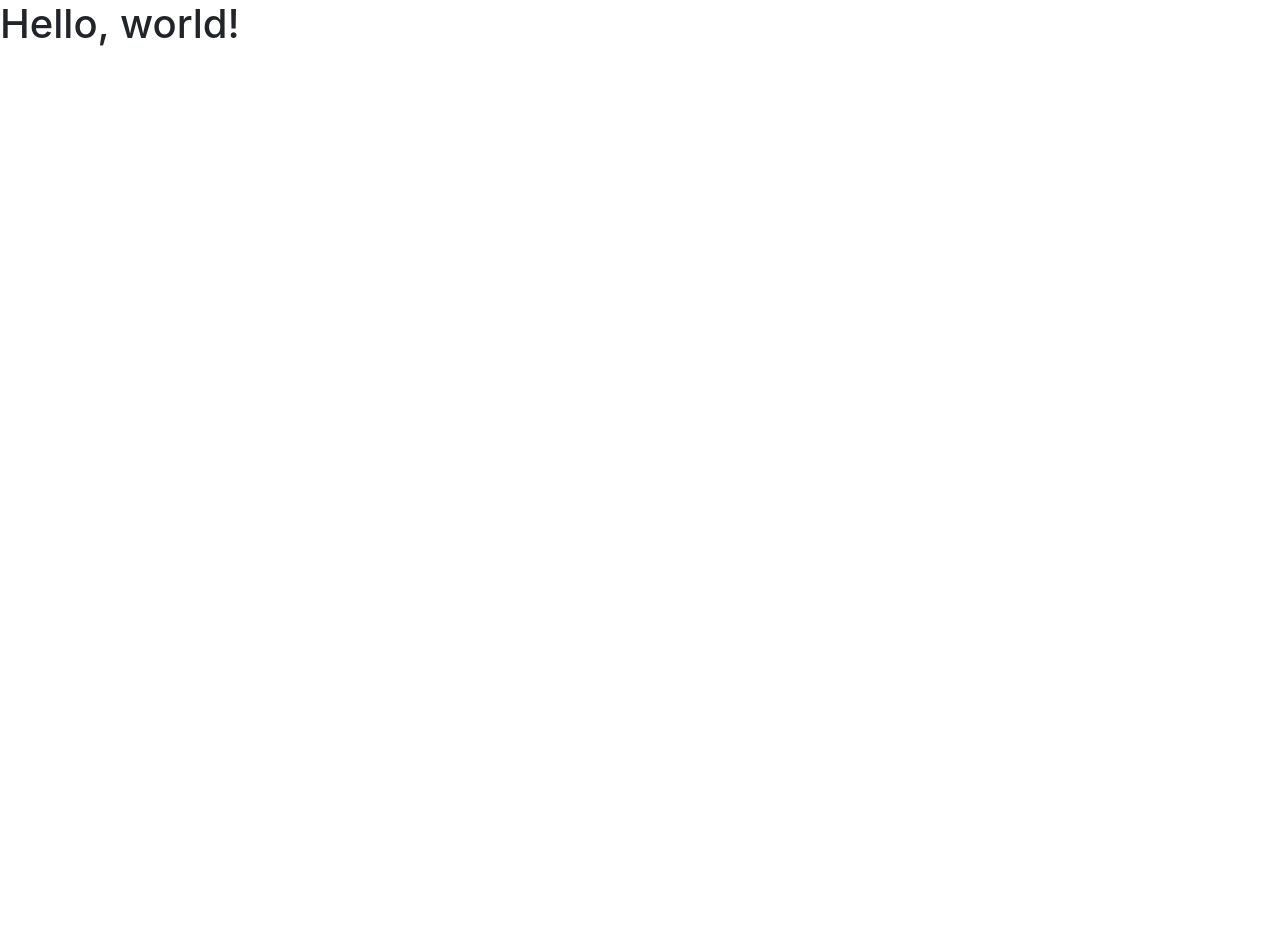
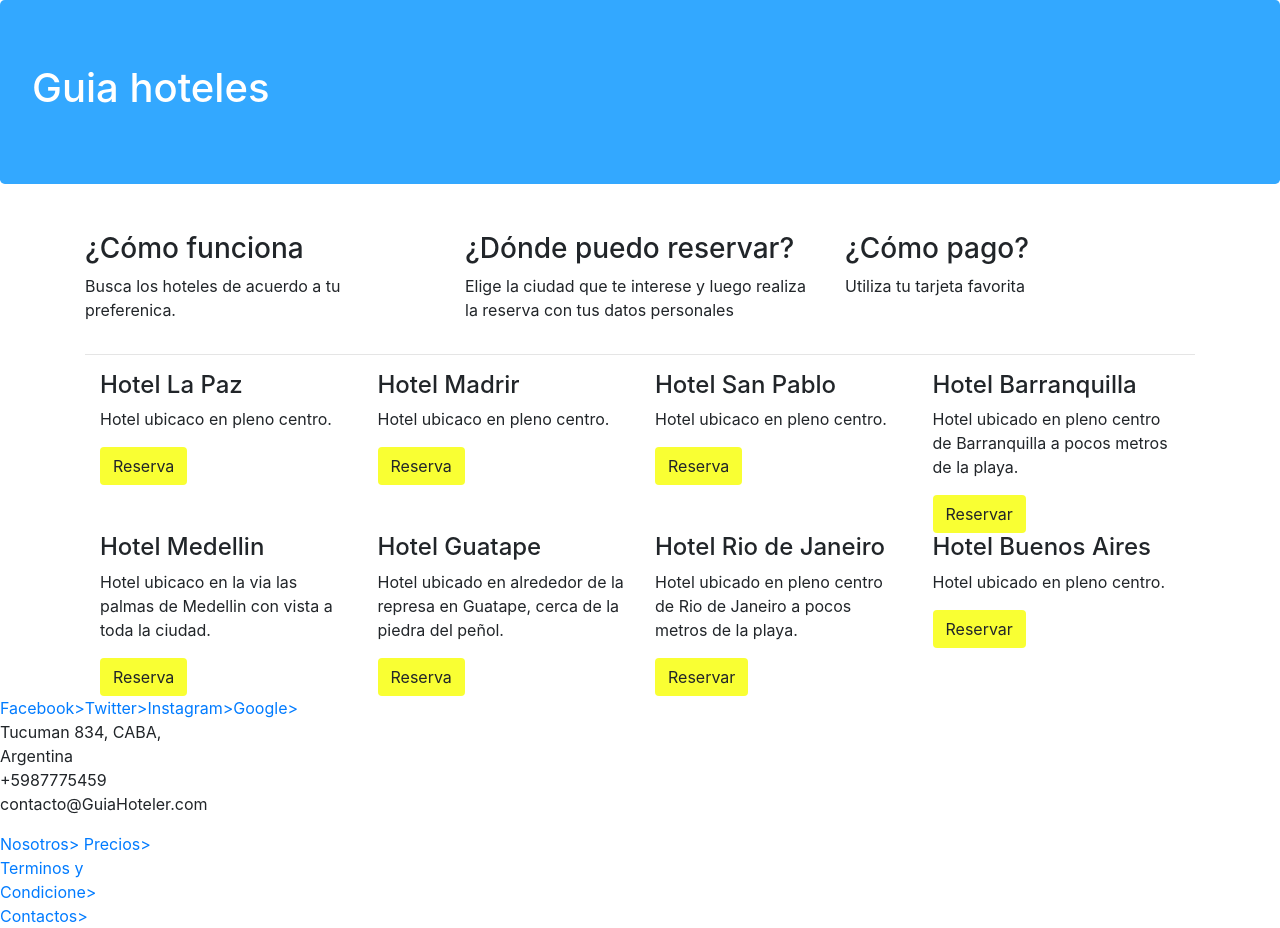
Before and after one commit to FranklinZ12/FirstWeb-with-Bootstrap, a website: page index.html in a window 1280 px wide. Before the commit the page ends 800 px from the top, so only its background shows below. Drawn offline with nearby package versions, Linux system fonts and the light colour scheme.

Commit message:
Actualizacion de la pagina con contnidos y archivo.css

```diff
--- /dev/null
+++ b/css/Main.css
@@ -0,0 +1,15 @@
+.jumbotron{
+	background-color: rgb(51, 168, 255);
+	color:white;
+}
+
+.btn{
+	background-color: rgb(249, 255, 51);
+}
+
+.footer{
+	padding: 10px 10px 0 10px;
+	background-color: yellow;
+	margin-bottom: 0px;
+
+}
--- a/index.html
+++ b/index.html
@@ -2,16 +2,112 @@
 <html lang="en">
   <head>
     <!-- Required meta tags -->
-    <meta charset="utf-8">
-    <meta name="viewport" content="width=device-width, initial-scale=1, shrink-to-fit=no">
+    <meta charset = "utf-8">
+    <meta name = "viewport" content="width=device-width, initial-scale=1, shrink-to-fit=no">
 
     <!-- Bootstrap CSS -->
-    <link rel="stylesheet" href="node_modules/bootstrap/dist/CSS/bootstrap.min.CSS">
+    <link rel = "stylesheet" href="node_modules/bootstrap/dist/CSS/bootstrap.min.CSS">
+    <link rel = "stylesheet" href="css/Main.css">
 
-    <title>Hello, world!</title>
+    <title>Hoteles</title>
   </head>
   <body>
-    <h1>Hello, world!</h1>
+    <div class = "jumbotron">
+        <h1>Guia hoteles</h1>
+    </div>
+    <div class="container">
+        <div class="row">
+            <div class="col-sm-4">
+                <p>
+                    <h3>¿Cómo funciona</h3>
+                    <p>Busca los hoteles de acuerdo a tu preferenica.</p>
+                </p>
+            </div>
+            <div class="col-sm-4">
+                <p>
+                    <h3> ¿Dónde puedo reservar?</h3>
+                    <p> Elige la ciudad que te interese y luego realiza la reserva con tus datos personales</p>
+                </p>
+            </div>
+            <div class="col-sm-4">
+                <p>
+                    <h3> ¿Cómo pago?</h3>
+                    <p> Utiliza tu tarjeta favorita</p>
+                </p>
+            </div>
+        </div>
+        <hr>
+
+        <div class="d-flex flex-wrap flex-wrap-reverse">
+            <div class="col-sm-3">
+                <h4> Hotel Medellin</h4>
+                <p> Hotel ubicaco en la via las palmas de Medellin con vista a toda la ciudad.</p>
+                <button class="btn"> Reserva</button>
+            </div>
+            <div class="col-sm-3">
+                <h4> Hotel Guatape</h4>
+                <p> Hotel ubicado en alrededor de la represa en Guatape, cerca de la piedra del peñol.</p>
+                <button class="btn"> Reserva</button>
+            </div>
+            <div class="col-sm-3">
+                <h4> Hotel Rio de Janeiro</h4>
+                <p> Hotel ubicado en pleno centro de Rio de Janeiro a pocos metros de la playa.</p>
+                <button class="btn"> Reservar</button>
+            </div>
+            <div class="col-sm-3">
+                <h4> Hotel Buenos Aires</h4>
+                <p> Hotel ubicado en pleno centro.</p>
+                <button class="btn"> Reservar</button>
+            </div>
+            <div class="col-sm-3">
+                <h4> Hotel La Paz</h4>
+                <p> Hotel ubicaco en pleno centro.</p>
+                <button class="btn"> Reserva</button>
+            </div>
+            <div class="col-sm-3">
+                <h4> Hotel Madrir</h4>
+                <p> Hotel ubicaco en pleno centro.</p>
+                <button class="btn"> Reserva</button>
+            </div>
+            <div class="col-sm-3">
+                <h4> Hotel San Pablo</h4>
+                <p> Hotel ubicaco en pleno centro.</p>
+                <button class="btn"> Reserva</button>
+            </div>
+             <div class="col-sm-3">
+                <h4> Hotel Barranquilla</h4>
+                <p> Hotel ubicado en pleno centro de Barranquilla a pocos metros de la playa.</p>
+                <button class="btn"> Reservar</button>
+            </div>
+        </div>
+    </div>
+
+    <div class="row">
+        <footer>
+            <div class="col-sm-4 d-flex flex-columna">
+                <a href="https://www.facebook.com">Facebook></a>
+                <a href="https://www.twitter.com">Twitter></a>
+                 <a href="https://www.instagram.com">Instagram></a>
+                <a href="https://www.google.com">Google></a>
+            </div>
+            <div class="col-sm-4">
+                <address>
+                    Tucuman 834, CABA, Argentina
+                    +5987775459
+                    contacto@GuiaHoteler.com
+                </address>
+            </div>
+            <div class="col-sm-4">
+                <a href="https://www.facebook.com">Nosotros></a>
+                <a href="https://www.twitter.com">Precios></a>
+                <a href="https://www.instagram.com">Terminos y Condicione></a>
+                <a href="https://www.google.com">Contactos></a>
+            </div>
+            <div class="col-sm-4"></div>
+        </footer>
+    </div>
+
+
 
     <!-- Optional JavaScript; choose one of the two! -->
 
```
